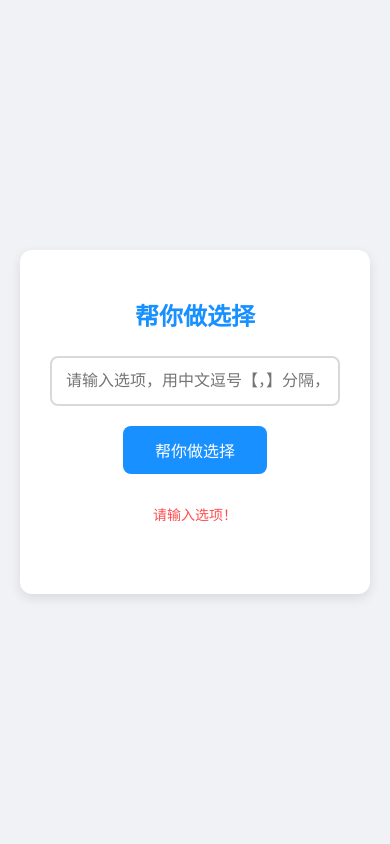
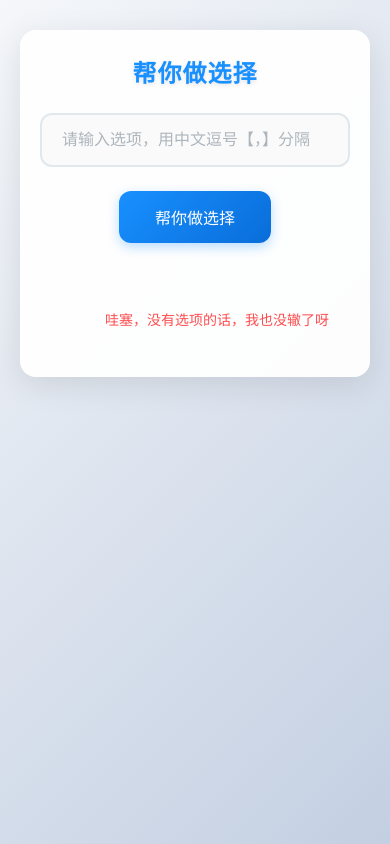
Before and after one commit to 2697003697/chooser, a plain HTML site: page index.html in a window 390 px wide. Both pictures are taken after a click on the button "帮你做选择". Drawn offline with Linux system fonts and the light colour scheme.

Commit message:
Enhance UI and button behavior in index.html
Updated styles and improved button functionality for better user experience.

```diff
--- a/index.html
+++ b/index.html
@@ -5,108 +5,191 @@
   <meta name="viewport" content="width=device-width, initial-scale=1.0" />
   <title>帮你做选择</title>
   <style>
+    * {
+      margin: 0;
+      padding: 0;
+      box-sizing: border-box;
+    }
+
     body {
       font-family: -apple-system, BlinkMacSystemFont, 'Segoe UI', Roboto, 'Helvetica Neue', Arial, sans-serif;
       display: flex;
       flex-direction: column;
       align-items: center;
-      justify-content: center;
+      justify-content: flex-start; /* 从顶部开始排列 */
       min-height: 100vh;
-      margin: 0;
-      background-color: #f0f2f5;
       padding: 20px;
-      box-sizing: border-box;
+      background: linear-gradient(135deg, #f5f7fa 0%, #c3cfe2 100%); /* 渐变背景 */
+      color: #333;
     }
 
     .container {
       width: 100%;
       max-width: 500px;
-      background-color: white;
-      border-radius: 12px;
-      box-shadow: 0 4px 12px rgba(0, 0, 0, 0.1);
+      background-color: rgba(255, 255, 255, 0.95); /* 半透明白色背景 */
+      border-radius: 16px;
+      box-shadow: 0 8px 32px rgba(0, 0, 0, 0.1); /* 更强的阴影 */
       padding: 30px;
       box-sizing: border-box;
       text-align: center;
+      margin-top: 20px; /* 与顶部保持距离 */
     }
 
     h1 {
       color: #1890ff;
       margin-bottom: 24px;
-      font-size: 24px;
+      font-size: 28px; /* 稍大 */
+      font-weight: 600; /* 稍重 */
+      letter-spacing: 1px; /* 字间距 */
+      text-shadow: 0 2px 4px rgba(0, 0, 0, 0.1); /* 文字阴影 */
     }
 
     #optionsInput {
       width: 100%;
-      padding: 14px;
+      padding: 16px 20px; /* 更大内边距 */
       font-size: 16px;
-      border: 2px solid #d9d9d9;
-      border-radius: 8px;
+      border: 2px solid #e1e8ed;
+      border-radius: 12px; /* 更圆润 */
       box-sizing: border-box;
-      transition: border-color 0.3s;
+      transition: all 0.3s ease; /* 平滑过渡 */
+      background-color: #fafafa; /* 浅灰色背景 */
     }
 
     #optionsInput:focus {
       outline: none;
       border-color: #40a9ff;
-      box-shadow: 0 0 0 2px rgba(24, 144, 255, 0.2);
+      box-shadow: 0 0 0 3px rgba(24, 144, 255, 0.2); /* 更明显的焦点光晕 */
+      background-color: white; /* 聚焦时变白 */
+    }
+
+    #optionsInput::placeholder {
+      color: #adb5bd; /* 占位符颜色 */
     }
 
     button {
-      margin-top: 20px;
-      padding: 12px 32px;
-      font-size: 16px;
+      margin-top: 24px; /* 按钮上留更多空间 */
+      padding: 14px 36px; /* 更大按钮 */
+      font-size: 17px;
+      font-weight: 500;
       color: white;
-      background-color: #1890ff;
+      background: linear-gradient(135deg, #1890ff 0%, #096dd9 100%); /* 渐变按钮 */
       border: none;
-      border-radius: 8px;
+      border-radius: 12px;
       cursor: pointer;
-      transition: background-color 0.3s, transform 0.1s;
+      transition: all 0.3s cubic-bezier(0.25, 0.8, 0.25, 1); /* 更自然的缓动 */
+      box-shadow: 0 4px 12px rgba(24, 144, 255, 0.3); /* 按钮阴影 */
+      position: relative;
+      overflow: hidden; /* 隐藏内部动画效果溢出 */
     }
 
     button:hover {
-      background-color: #40a9ff;
+      background: linear-gradient(135deg, #40a9ff 0%, #1890ff 100%); /* 悬停渐变 */
+      box-shadow: 0 6px 16px rgba(24, 144, 255, 0.4); /* 悬停阴影 */
     }
 
     button:active {
-      transform: scale(0.98); /* 点击时轻微缩小，增加反馈 */
+      transform: translateY(2px) scale(0.98); /* 点击时下沉并轻微缩小 */
+      box-shadow: 0 2px 8px rgba(24, 144, 255, 0.3); /* 点击时阴影变浅 */
     }
+
+    button::after {
+      content: '';
+      position: absolute;
+      top: 50%;
+      left: 50%;
+      width: 5px;
+      height: 5px;
+      background: rgba(255, 255, 255, 0.5);
+      opacity: 0;
+      border-radius: 100%;
+      transform: scale(1, 1) translate(-50%);
+      transform-origin: 50% 50%;
+    }
+
+    button:focus:not(:active)::after {
+      animation: ripple 1s ease-out;
+    }
+
+    @keyframes ripple {
+      0% {
+        transform: scale(0, 0);
+        opacity: 1;
+      }
+      100% {
+        transform: scale(20, 20);
+        opacity: 0;
+      }
+    }
+
 
     #resultContainer {
       margin-top: 30px;
-      min-height: 60px; /* 预留空间，防止布局跳动 */
+      min-height: 80px; /* 预留更多空间 */
+      display: flex;
+      align-items: center;
+      justify-content: center;
     }
 
     #result {
-      font-size: 20px;
+      font-size: 22px; /* 结果字体稍大 */
       font-weight: bold;
-      color: #52c41a; /* 绿色，表示选中 */
+      color: #52c41a; /* 绿色 */
       opacity: 0; /* 初始隐藏 */
-      transform: scale(0.9); /* 初始缩小 */
-      transition: opacity 0.5s ease, transform 0.5s ease; /* 平滑过渡 */
+      transform: translateY(20px) scale(0.95); /* 初始位置偏下并缩小 */
+      transition: opacity 0.6s cubic-bezier(0.25, 0.8, 0.25, 1), transform 0.6s cubic-bezier(0.25, 0.8, 0.25, 1); /* 更自然的缓动 */
+      padding: 15px 25px;
+      background-color: rgba(82, 196, 26, 0.1); /* 淡绿色背景 */
+      border-radius: 10px;
+      border-left: 4px solid #52c41a; /* 左侧高亮条 */
+      text-align: center;
+      max-width: 100%; /* 防止文字溢出 */
+      word-wrap: break-word; /* 长选项自动换行 */
     }
 
     #result.show {
       opacity: 1; /* 显示 */
-      transform: scale(1); /* 恢复原大小 */
+      transform: translateY(0) scale(1); /* 回到原位并恢复大小 */
     }
 
     .error {
       color: #ff4d4f;
       font-size: 14px;
-      margin-top: 10px;
+      margin-top: 12px;
       opacity: 0;
-      transition: opacity 0.3s;
+      transition: opacity 0.3s ease;
+      text-align: center;
     }
 
     .error.show {
       opacity: 1;
+    }
+
+    /* 移动端优化 */
+    @media (max-width: 768px) {
+      .container {
+        padding: 24px 20px; /* 移动端紧凑一些 */
+        margin-top: 10px;
+      }
+
+      h1 {
+        font-size: 24px;
+      }
+
+      #optionsInput, button {
+        font-size: 16px; /* 确保移动端文字清晰 */
+      }
+
+      #result {
+        font-size: 20px; /* 移动端结果稍小 */
+        padding: 12px 20px;
+      }
     }
   </style>
 </head>
 <body>
   <div class="container">
     <h1>帮你做选择</h1>
-    <input type="text" id="optionsInput" placeholder="请输入选项，用中文逗号【，】分隔，例如：火锅，烧烤，快餐">
+    <input type="text" id="optionsInput" placeholder="请输入选项，用中文逗号【，】分隔">
     <button id="chooseButton">帮你做选择</button>
     <div id="resultContainer">
       <div id="result"></div>
@@ -123,40 +206,57 @@
     button.addEventListener('click', () => {
       const inputValue = input.value.trim();
 
-      // 隐藏之前的错误和结果
       errorDiv.classList.remove('show');
       resultDiv.classList.remove('show');
 
       if (!inputValue) {
-        showError('请输入选项！');
+        showError('哇塞，没有选项的话，我也没辙了呀');
         return;
       }
 
-      // 按中文逗号分割
       const options = inputValue.split('，').map(opt => opt.trim()).filter(opt => opt.length > 0);
 
       if (options.length < 2) {
-        showError('黑黑，你至少得输入两个用中文逗号分隔的选项哦');
+        showError('嘿嘿嘿，只有一个选项还需要我帮你选嘛！');
         return;
       }
+      button.disabled = true;
+      button.textContent = '选择中...';
 
-      // 随机选择
-      const randomIndex = Math.floor(Math.random() * options.length);
-      const chosenOption = options[randomIndex];
+      setTimeout(() => {
+        const randomIndex = Math.floor(Math.random() * options.length);
+        const chosenOption = options[randomIndex];
 
-      // 显示结果并触发动画
-      resultDiv.textContent = `帮你选好了：${chosenOption}`;
-      // 短暂延迟后触发动画，确保 DOM 更新
-      setTimeout(() => {
+
+        resultDiv.textContent = chosenOption;
+        resultDiv.style.color = '#52c41a';
+        resultDiv.style.borderLeftColor = '#52c41a';
         resultDiv.classList.add('show');
-      }, 10);
+
+
+        button.disabled = false;
+        button.textContent = '帮你做选择';
+      }, 500);
     });
 
     function showError(message) {
       errorDiv.textContent = message;
       errorDiv.classList.add('show');
+      errorDiv.style.animation = 'shake 0.5s';
+      setTimeout(() => {
+          errorDiv.style.animation = '';
+      }, 500);
     }
+
+    const style = document.createElement('style');
+    style.textContent = `
+      @keyframes shake {
+        0%, 100% { transform: translateX(0); }
+        20%, 60% { transform: translateX(-5px); }
+        40%, 80% { transform: translateX(5px); }
+      }
+    `;
+    document.head.appendChild(style);
   </script>
 </body>
-
 </html>
```
